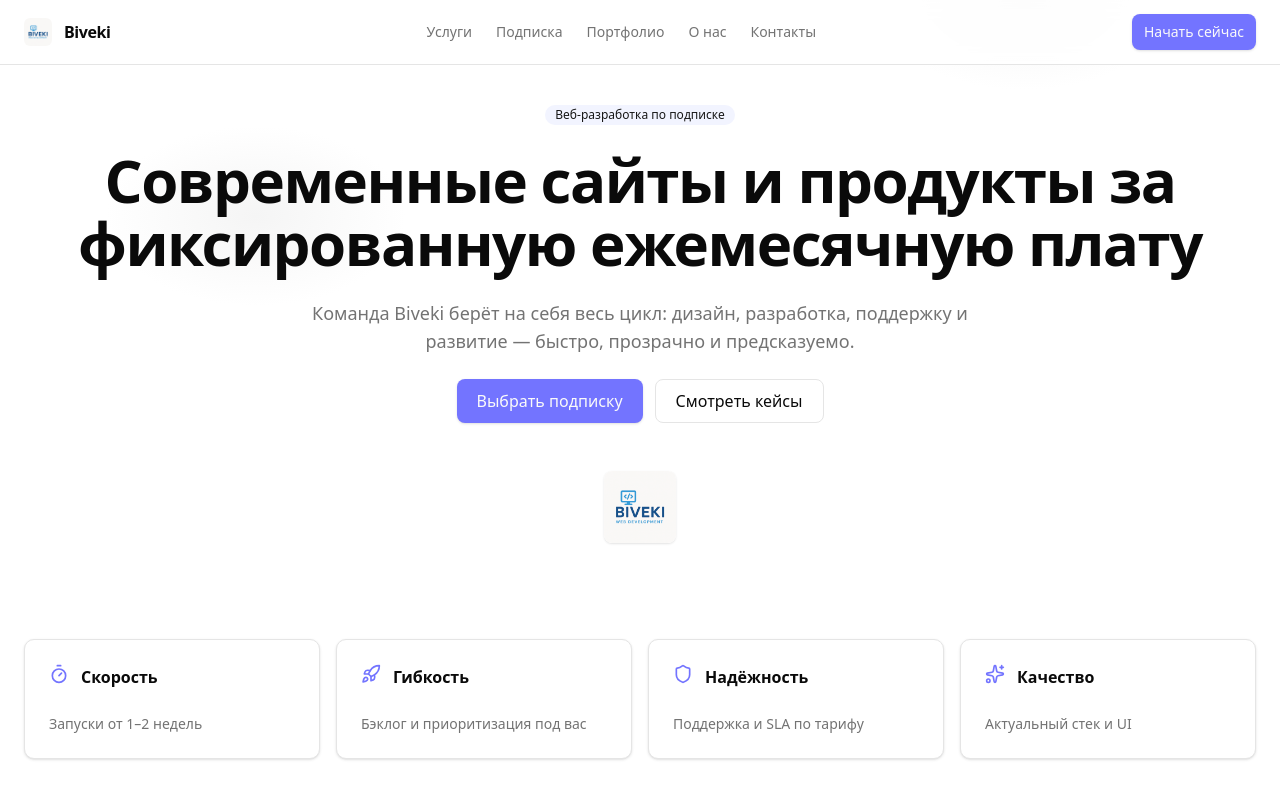
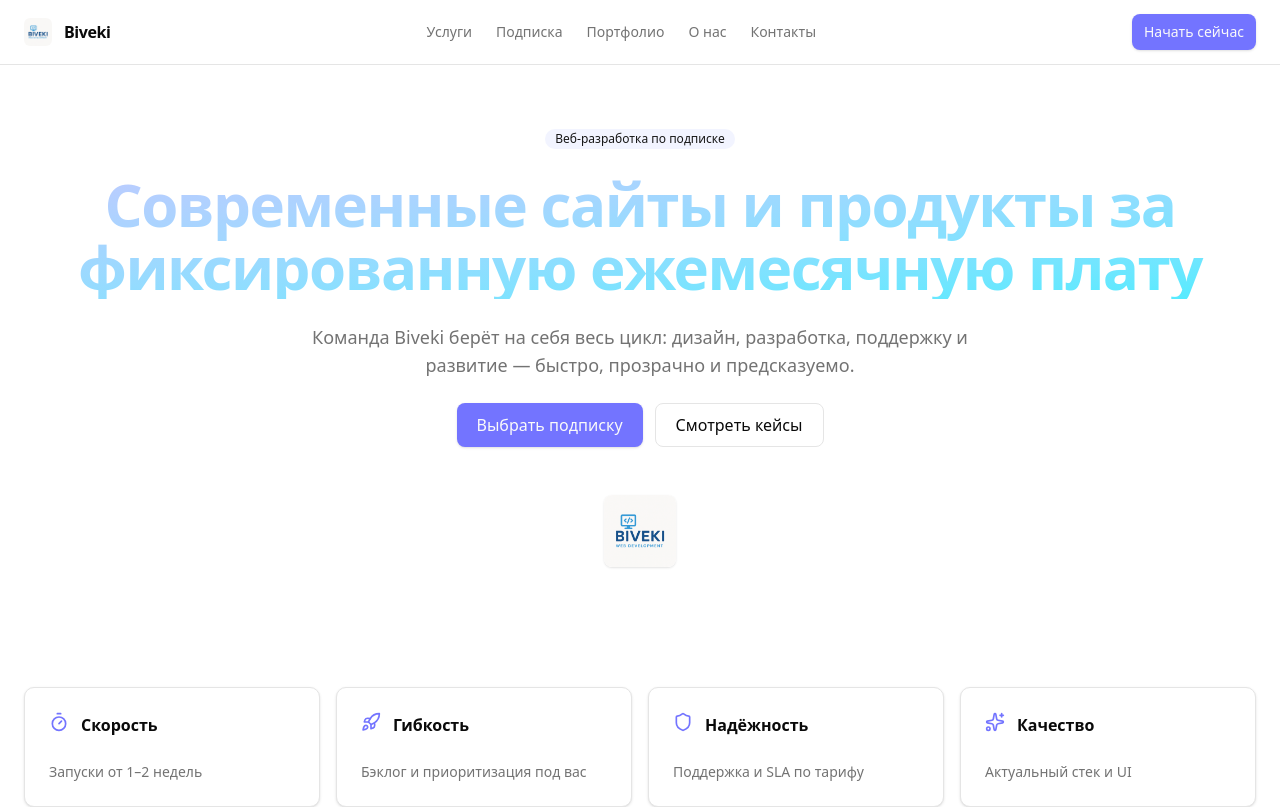
Before and after one commit to BivekiGroup/biveki, a Next.js app: page / in a window 1280 px wide. Shown: the top 807 px of the page. Built offline with nearby package versions, Linux system fonts and the light colour scheme.

Commit message:
style(landing): brand-tinted hero gradient + gradient title; remove global overlay

```diff
--- a/src/app/layout.tsx
+++ b/src/app/layout.tsx
@@ -23,7 +23,6 @@
     <html lang="ru">
       <body className={`antialiased font-sans`}>
         <div className="relative min-h-dvh bg-background text-foreground">
-          <div aria-hidden className="pointer-events-none absolute inset-0 bg-[radial-gradient(250px_150px_at_20%_10%,oklch(0.97_0_0)_0%,transparent_60%),radial-gradient(250px_150px_at_80%_0%,oklch(0.97_0_0)_0%,transparent_60%)]" />
           <Header />
           <main className="relative">{children}</main>
           <Footer />
--- a/src/app/page.tsx
+++ b/src/app/page.tsx
@@ -9,13 +9,38 @@
   return (
     <>
       {/* Hero */}
-      <section className="relative">
-        <div className="mx-auto max-w-7xl px-4 sm:px-6 pt-10 pb-14">
+      <section className="relative overflow-hidden">
+        {/* Brand hero gradient decor */}
+        <div aria-hidden className="absolute inset-0 -z-10">
+          <div
+            className="absolute left-1/2 -top-24 h-[520px] w-[820px] -translate-x-1/2 rounded-full blur-3xl opacity-35"
+            style={{
+              background:
+                "radial-gradient(45% 60% at 50% 50%, oklch(0.82 0.22 278 / 0.75) 0%, transparent 70%)",
+            }}
+          />
+          <div
+            className="absolute -left-24 top-10 h-[380px] w-[380px] rounded-full blur-2xl opacity-25"
+            style={{
+              background:
+                "radial-gradient(60% 60% at 50% 50%, oklch(0.72 0.16 240 / 0.7) 0%, transparent 70%)",
+            }}
+          />
+          <div
+            className="absolute -right-24 top-24 h-[380px] w-[380px] rounded-full blur-2xl opacity-25"
+            style={{
+              background:
+                "radial-gradient(60% 60% at 50% 50%, oklch(0.72 0.18 305 / 0.7) 0%, transparent 70%)",
+            }}
+          />
+          <div className="absolute inset-x-0 top-[440px] h-px bg-gradient-to-r from-transparent via-primary/40 to-transparent opacity-60" />
+        </div>
+        <div className="mx-auto max-w-7xl px-4 sm:px-6 pt-16 pb-20">
           <div className="flex flex-col items-center text-center gap-6">
             <Badge className="animate-in fade-in slide-in-from-top-2 duration-700" variant="secondary">
               Веб‑разработка по подписке
             </Badge>
-            <h1 className="text-4xl sm:text-5xl md:text-6xl font-semibold tracking-tight leading-[1.05]">
+            <h1 className="text-4xl sm:text-5xl md:text-6xl font-semibold tracking-tight leading-[1.05] bg-gradient-to-br from-[oklch(0.9_0.22_278)] to-[oklch(0.9_0.18_240)] bg-clip-text text-transparent">
               Современные сайты и продукты за фиксированную ежемесячную плату
             </h1>
             <p className="max-w-2xl text-muted-foreground text-base sm:text-lg">
```
